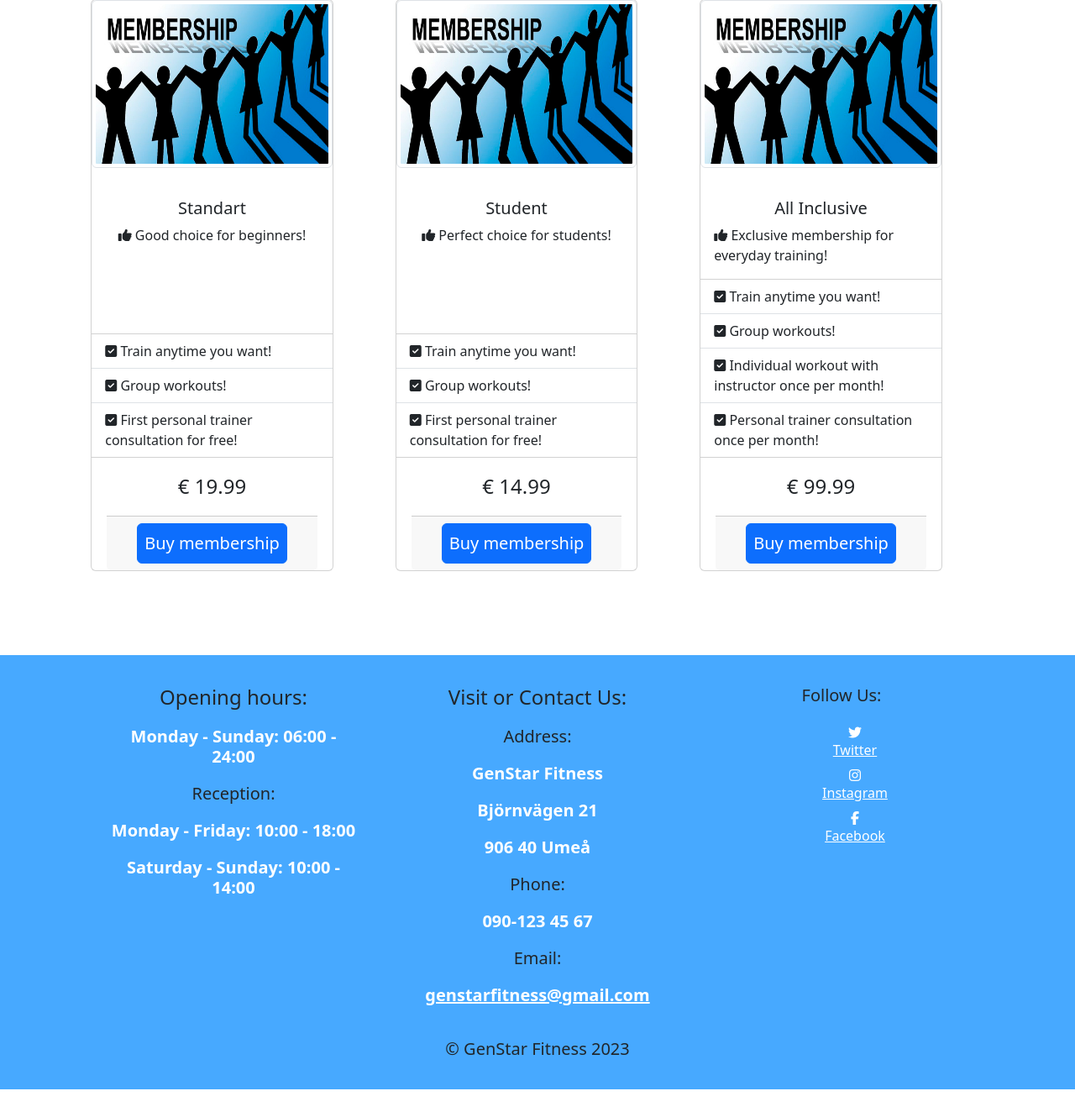
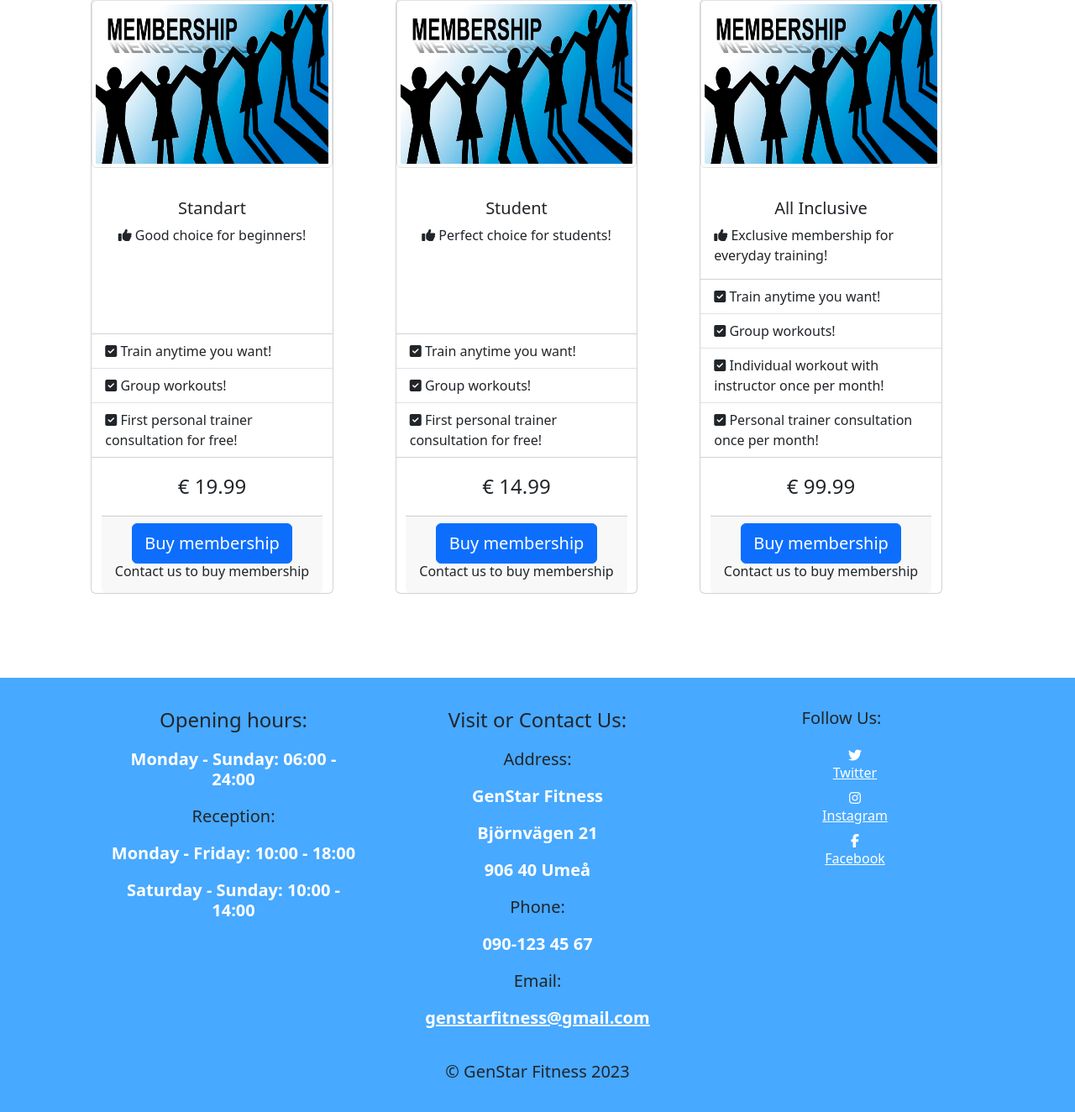
Before and after one commit to GenaGrig/genstar-fitness, a Django app: page /membership/ in a window 1280 px wide. Shown: the part 206-1530 px from the top of the page at 84% size. Before the commit the page ends 1503 px from the top, so only its background shows below. Run offline with Django 4.2, Linux system fonts and the light colour scheme; some libraries are stand-ins or nearby versions.

Commit message:
Fix: Contact forms working with dump page for now

```diff
--- a/templates/membership.html
+++ b/templates/membership.html
@@ -26,7 +26,8 @@
                 <h4>€ 19.99</h4>
             </div>
             <div class="card-footer">
-              <a href="#" class="btn btn-primary">Buy membership</a>
+              <a href="{% url 'contact' %}" class="btn btn-primary">Buy membership</a>
+              <h6 class="text-center">Contact us to buy membership</h6>
           </div>
           </div>
         </div>
@@ -46,7 +47,8 @@
                 <h4>€ 14.99</h4>
             </div>
             <div class="card-footer">
-                <a href="#" class="btn btn-primary">Buy membership</a>
+                <a href="{% url 'contact' %}" class="btn btn-primary">Buy membership</a>
+                <h6 class="text-center">Contact us to buy membership</h6>
             </div>
           </div>
         </div>
@@ -67,7 +69,8 @@
                 <h4>€ 99.99</h4>
             </div>
             <div class="card-footer">
-                <a href="#" class="btn btn-primary">Buy membership</a>
+                <a href="{% url 'contact' %}" class="btn btn-primary">Buy membership</a>
+                <h6 class="text-center">Contact us to buy membership</h6>
             </div>
           </div>
         </div>
```
Also changed, not shown: templates/contact.html (+14 -5 lines), templates/personal_trainer.html (+5 -5 lines).
